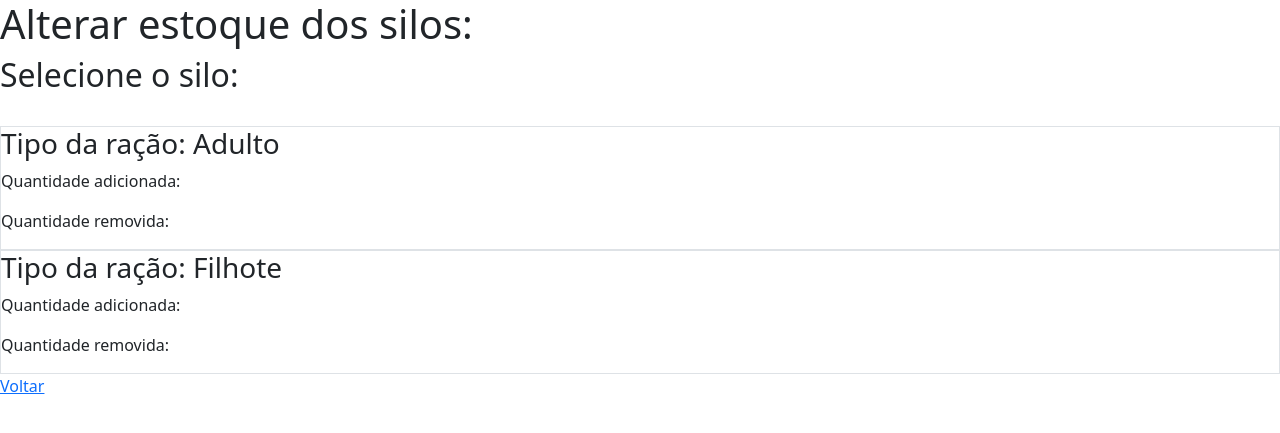
After one commit to renancx/trabalho-integrador, a PHP site: page /gestao.php in a window 1280 px wide. The commit adds this page. Shown: the top 433 px of the page. Run offline with PHP 8.4, Linux system fonts and the light colour scheme.

Commit message:
create management files

```diff
--- /dev/null
+++ b/Programacao2/gestao.php
@@ -0,0 +1,29 @@
+<?php
+
+?>
+
+<!DOCTYPE html>
+<html>
+    <head>
+        <title>Gerenciar Silos</title>
+        <link href="https://cdn.jsdelivr.net/npm/bootstrap@5.1.3/dist/css/bootstrap.min.css" rel="stylesheet" integrity="sha384-1BmE4kWBq78iYhFldvKuhfTAU6auU8tT94WrHftjDbrCEXSU1oBoqyl2QvZ6jIW3" crossorigin="anonymous">
+    </head>
+    <body>
+        <h1>Alterar estoque dos silos:</h1>
+
+        <h2>Selecione o silo:</h2><br>
+        <div class="border">
+            <h3>Tipo da ração: <span id="tipo_silo1">Adulto</span></h3>
+            <p>Quantidade adicionada:</p>
+            <p>Quantidade removida:</p>
+        </div>
+
+        <div class="border">
+            <h3>Tipo da ração: <span id="tipo_silo2">Filhote</span></h3>
+            <p>Quantidade adicionada:</p>
+            <p>Quantidade removida:</p>
+        </div>
+
+        <a href="estoque.php">Voltar</a>
+    </body>
+</html>
```
Also changed, not shown: Programacao2/estoque.php (+18 -2 lines).
